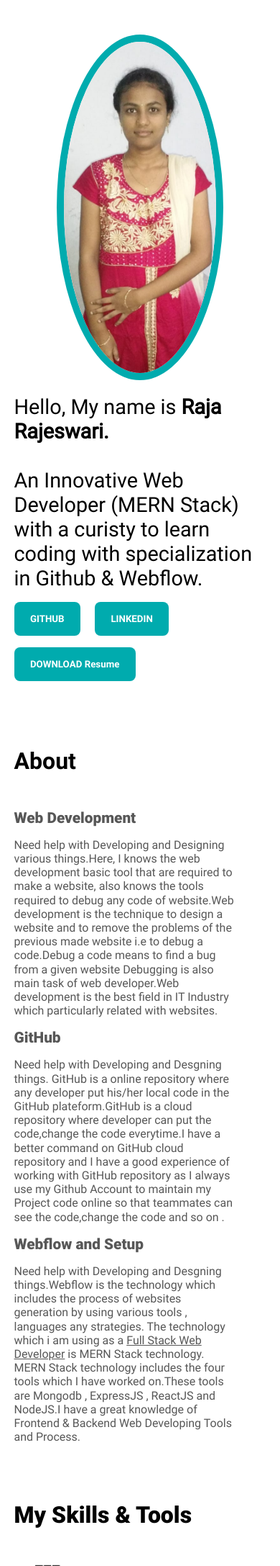
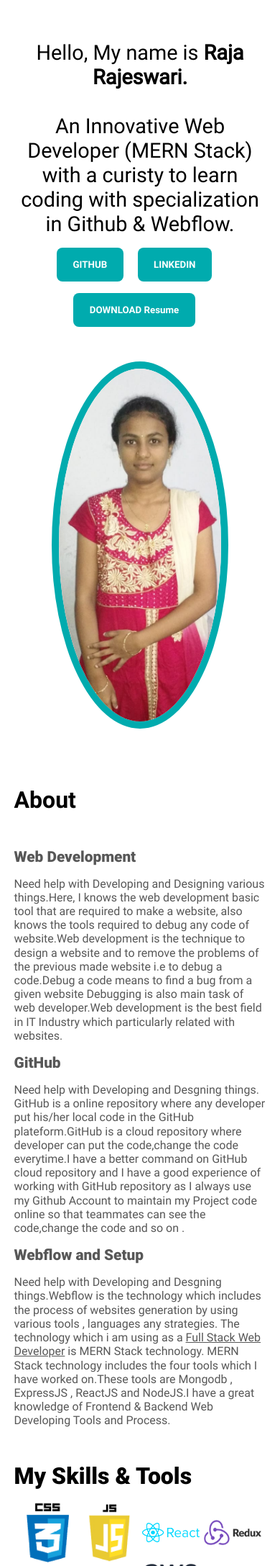
Before and after one commit to Paila20/My-portfolio, a PHP site: page / in a window 390 px wide. Shown: the part 63-2238 px from the top of the page at 72% size. Run offline with PHP 8.4, Linux system fonts and the light colour scheme.

Commit message:
Update style.css

```diff
--- a/my-first-portfolio-main/css/style.css
+++ b/my-first-portfolio-main/css/style.css
@@ -256,22 +256,59 @@ footer#contact p#copy {
   font-weight: 600;
 }
 
-/* Footer Stylings */
-
-/* Main Section Stylings */
-
-/* Media Queries Screens */
-
 @media screen and (max-width: 800px) {
   section.title {
-    flex-direction: column-reverse;
+    flex-direction: column;
+    align-items: center;
+    text-align: center;
+  }
+
+  section.title .titleDes {
+    margin-top: 2rem;
+  }
+
+  section.title .titlePic {
+    margin-top: 2rem;
+    margin-left: 0;
+  }
+
+  section.title .titlePic img.profilePic {
+    width: 70%; /* Adjust as needed */
+    height: auto;
   }
 
   main #about .aboutItem {
     flex-direction: column;
   }
 
+  main #about .aboutItem .work {
+    margin-right: 0;
+  }
+
+  main #about .aboutItem .work p {
+    margin-right: 0;
+  }
+
+  main h1.skillHead,
+  main h1.projectHead {
+    padding: 1rem 0;
+  }
+
   main #project .projItem {
     flex-direction: column;
   }
+
+  main #project .projItem .projectDes {
+    margin-right: 0;
+  }
+
+  main #project .projItem .projectScst img {
+    width: 100%;
+  }
+
+  footer#contact .socialIcons img.git,
+  footer#contact .socialIcons img.link {
+    width: 2.5rem;
+    margin-right: 10px;
+  }
 }
```
